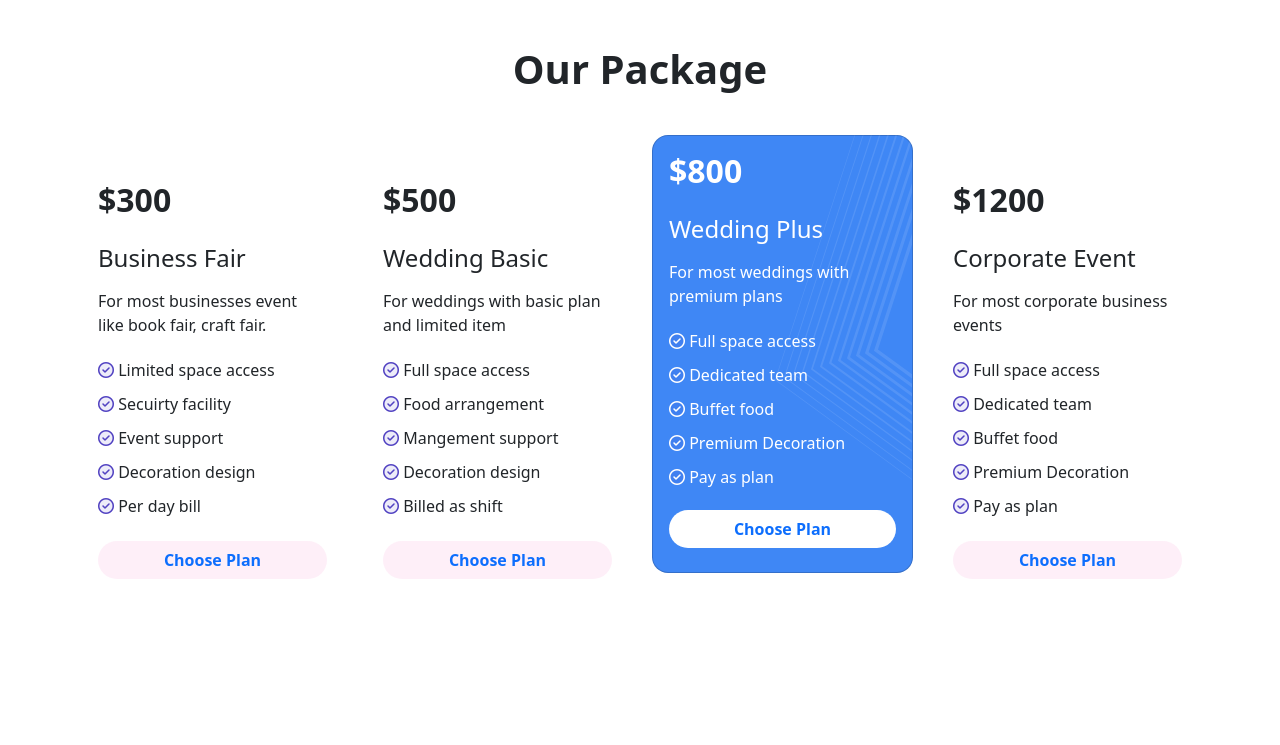
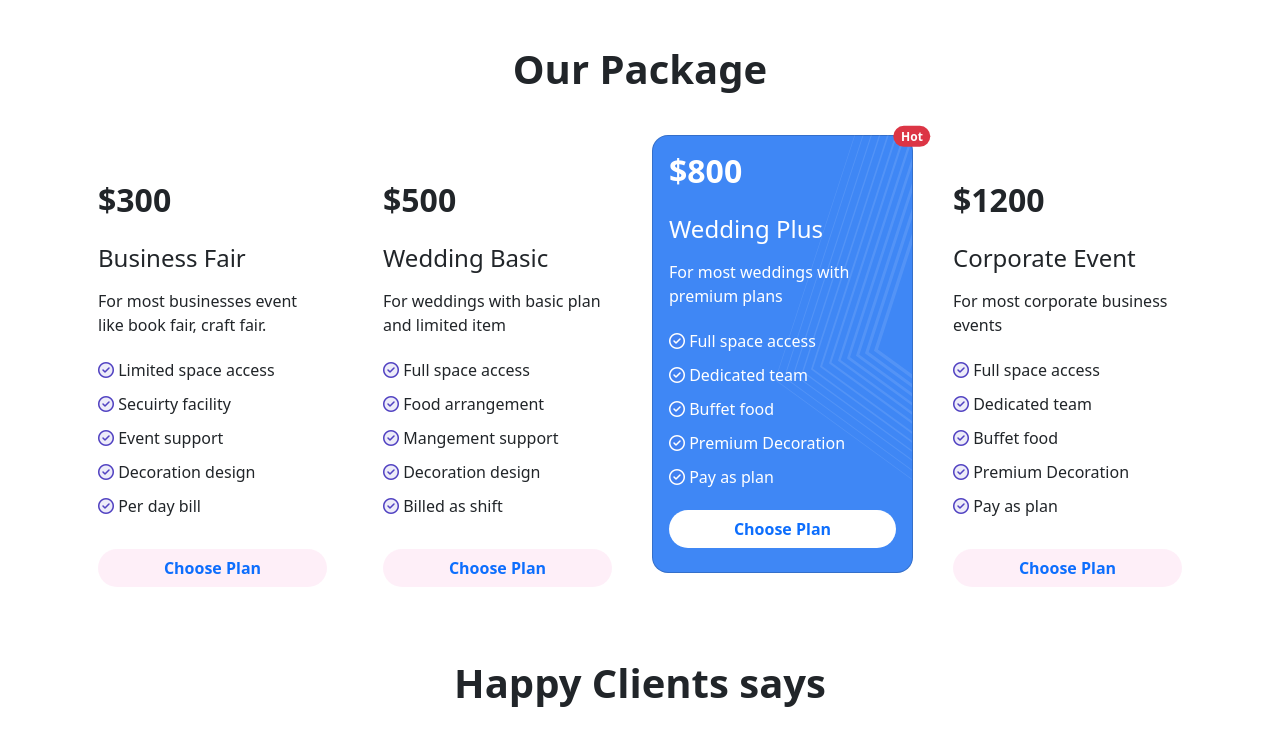
Before and after one commit to tazrian-amin/convention-center-landing-page, a plain HTML site: page index.html in a window 1280 px wide. Shown: the part 933-1678 px from the top of the page. Before the commit the page ends 1536 px from the top, so only its background shows below. Drawn offline with nearby package versions, Linux system fonts and the light colour scheme.

Commit message:
updated section

```diff
--- a/index.html
+++ b/index.html
@@ -186,7 +186,9 @@
                     </div>
                 </div>
                 <div class="col">
-                    <div class="card highlighted-card rounded-4">
+                    <div class="card highlighted-card rounded-4 mb-2">
+                        <span
+                            class="badge text-bg-danger rounded-pill position-absolute top-0 start-100 translate-middle">Hot</span>
                         <div class="card-body">
                             <h2 class="card-title"><strong>$800</strong></h2>
                             <h4 class="mt-4">Wedding Plus</h4>
@@ -236,6 +238,12 @@
             </div>
         </section>
         <!-- second section ends -->
+
+        <!-- third section starts -->
+        <section class="container mt-5">
+            <h1 class="text-center mb-5"><strong>Happy Clients says</strong></h1>
+        </section>
+        <!-- third section ends -->
     </main>
     <!-- font-awesome link -->
     <script src="https://kit.fontawesome.com/757dd7106a.js" crossorigin="anonymous"></script>
```
